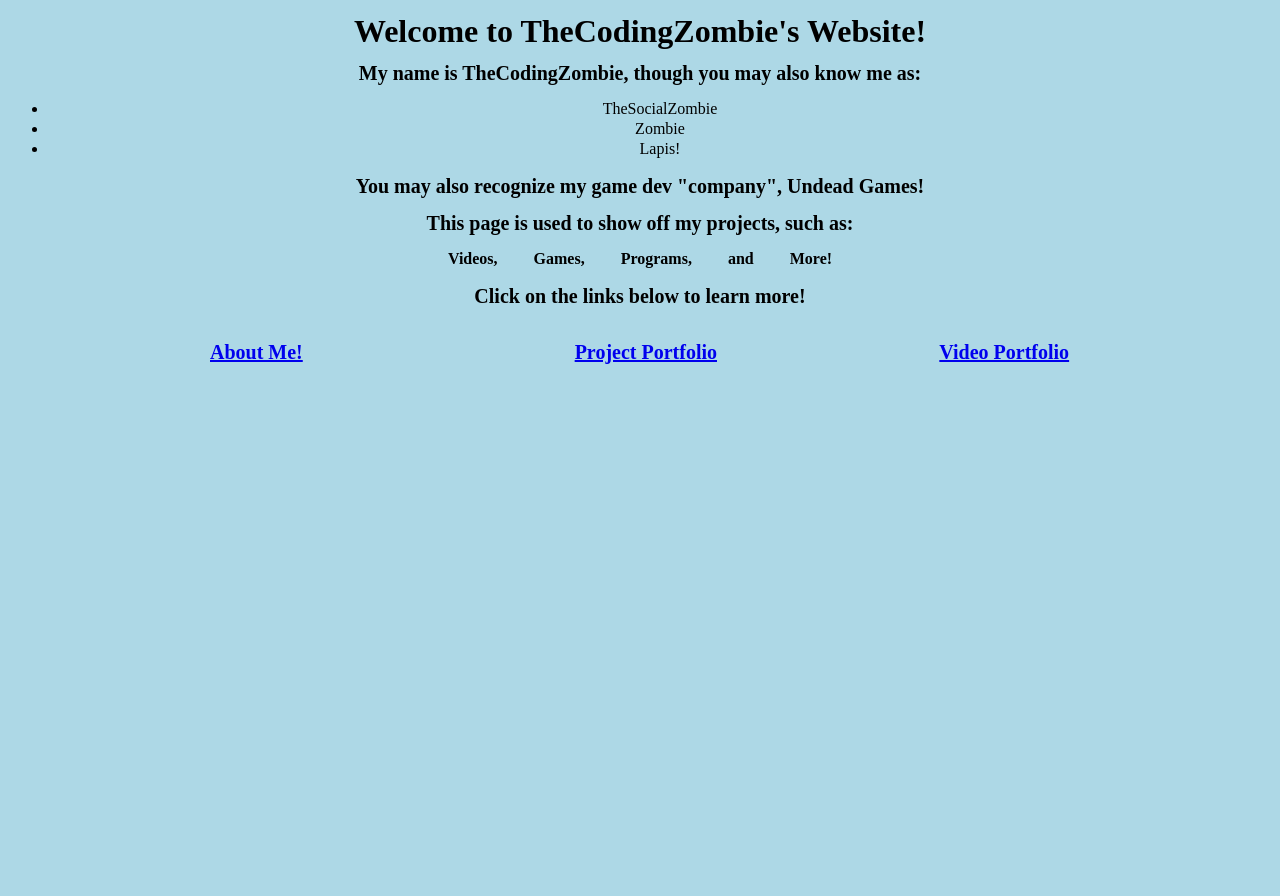
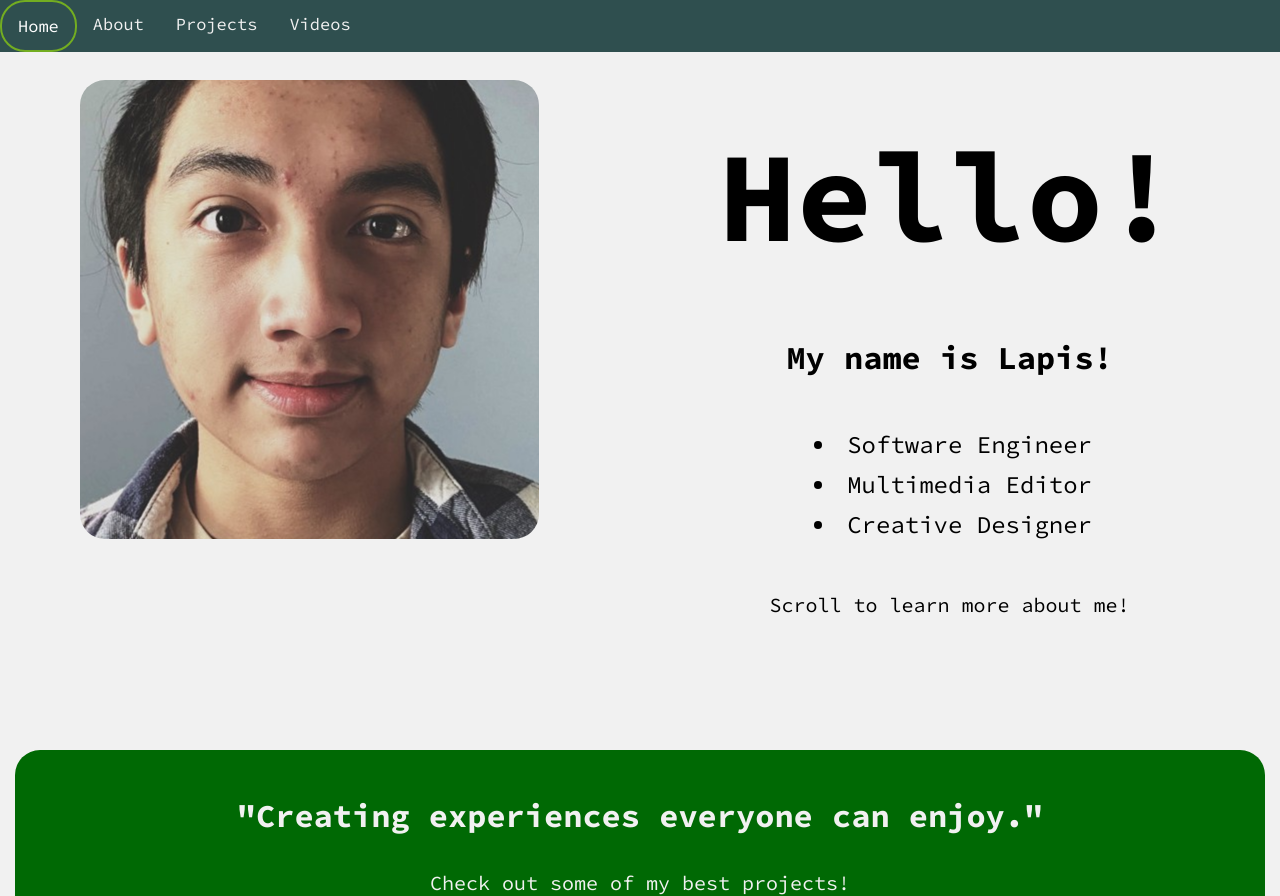
Before and after one commit to TheCodingZombie/TheCodingZombie.github.io, a plain HTML site: page index.html in a window 1280 px wide. Shown: the top 896 px of the page. Before the commit the page ends 800 px from the top, so only its background shows below. Drawn offline with Linux system fonts and the light colour scheme.

Commit message:
front page updated

```diff
--- a/index.css
+++ b/index.css
@@ -1,59 +1,235 @@
-body {
-  background-color: lightblue;
-  text-align: center;
-  font-family: "Times New Roman", Times, serif;
-  line-height: 20px;
+@font-face {
+  font-family: SourceCodePro;
+  src: url(SourceCodePro.ttf);
 }
 
-h1 {
-  font-size: 32px;
+body {
+  background-color: #f1f1f1;
+  text-align: center;
+  font-family: SourceCodePro, "Times New Roman", Times, serif;
+  line-height: 20px;
+  margin: 0;
+  width: 100%;
+  height: 100%;
 }
 
-h2 {
+img {
+  width: 100%;
+  aspect-ratio: 1/1;
+  object-fit: cover;
+  object-position: center center;
+}
+
+.headshot {
+  border-radius: 25px;
+  background-image: url(headshot.jpg);
+  background-position: center;
+  background-repeat: no-repeat;
+  width: 100%;
+  height: 100%;
+  max-width: 600px;
+  padding: 40px;
+  aspect-ratio: 1/1;
+  object-fit: cover;
+  object-position: center center;
+}
+
+.hbox {
+  display: flex;
+  justify-content: space-evenly;
+}
+
+.hbox div {
+  margin: 40px;
+  padding: 20px;
+  font-size: 30px;
+}
+
+.hbox h3 {
   font-size: 20px;
 }
 
-h3 {
-  font-size: 16px;
-  word-spacing: 32px;
+
+.hbox .headshot {
+  margin: 80px;
+  padding: 20px;
+  margin-bottom: 30px;
 }
 
-h4 {
-  font-size: 20px;
-  display: inline;
-  padding: 32px;
+.hbox img {
+  padding: 40px;
+  width: 512px;
 }
 
-a {
-  font-size: 20px;
+.hbox .vbox {
+  margin: 50px;
+  padding: 50px;
+  font-size: 30px;
+  align-items: center;
 }
 
-p {
-  font-size: 14px;
+.vbox {
+  display: flex;
+  flex-direction: column;
+  justify-content: space-evenly;
 }
 
-ul {
+.vbox div {
+  margin: 20px;
+  padding: 20px;
+  font-size: 30px;
+  align-items: center;
+}
+
+.vbox img {
+  margin: 10px;
+  padding: 20px;
+}
+
+.vbox h1 {
+  font-size: 128px;
+}
+
+.vbox h2 {
+  font-size: 32px;
+  padding-top: 30px;
+}
+
+.vbox li {
+  font-size: 24px;
+  padding: 10px;
+}
+
+.vbox p {
+  font-size: 20px;
+  word-wrap: break-word;
+}
+
+.white {
+  background-color: #f1f1f1;
+}
+
+.limegreen {
+  background-color: #73AD21;
+  color: #f1f1f1;
+}
+
+.forestgreen {
+  background-color: #006904;
+  color: #f1f1f1;
+}
+
+.aquamarine {
+  background-color: #51E088;
+  color: #f1f1f1;
+}
+
+.darkslategrey {
+  background-color: darkslategrey;
+  color: #f1f1f1;
+}
+
+.gold {
+  background-color: #E0CF51;
+}
+
+.roundedsection {
+  margin: 15px;
+  border-radius: 25px;
+}
+
+.squaresection {
+  margin: 35px;
+}
+
+.roundedborder {
+  border-radius: 25px;
+  border: 2px solid #E0CF51;
+  padding: 20px;
+}
+
+.linkbutton {
+  padding: 20px;
+  margin: 15px;
+  max-width: fit-content;
+  font-size: 24px;
+  border-radius: 25px;
+}
+
+.bottombar {
+  bottom: 0;
+  font-size: 30px;
+  display: flex;
+  justify-content: flex-start;
+}
+
+.bottombar p {
+  color: #f1f1f1;
+  text-align: center;
+  padding: 14px 16px;
+  text-decoration: none;
   font-size: 16px;
 }
 
-.boxes {
-  grid-template-rows: auto auto;
-  grid-template-columns: 1fr 1fr 1fr;
-  grid-row-gap: 20px;
-  grid-column-gap: 20px;
-  grid-auto-columns: 1fr;
-  justify-content: center;
-  align-items: center;
-  padding: 20px;
-  display: grid;
-  align-self: center;
-  margin-left: 150px;
-  margin-right: auto;
+ /* Add a black background color to the top navigation */
+.topnav {
+  background-color: darkslategrey;
+  overflow: hidden;
+  position: fixed; /* Set the navbar to fixed position */
+  top: 0; /* Position the navbar at the top of the page */
+  width: 100%; /* Full width */
 }
 
-.box {
-  flex-direction: row;
-  justify-content: flex-start;
-  align-items: flex-start;
-  display: flex;
+/* Style the links inside the navigation bar */
+.topnav a {
+  float: left;
+  display: block;
+  color: #f1f1f1;
+  text-align: center;
+  padding: 14px 16px;
+  text-decoration: none;
+  font-size: 17px;
 }
+
+/* Change the color of links on hover */
+.topnav a:hover {
+  background-color: #ddd;
+  border-radius: 25px;
+  color: black;
+}
+
+/* Add an active class to highlight the current page */
+.topnav a.active {
+  border-radius: 25px;
+  border: 2px solid #73AD21;
+  color: white;
+}
+
+/* Hide the link that should open and close the topnav on small screens */
+.topnav .icon {
+  display: none;
+}
+
+ /* When the screen is less than 600 pixels wide, hide all links, except for the first one ("Home"). Show the link that contains should open and close the topnav (.icon) */
+@media screen and (max-width: 600px) {
+  .topnav a:not(:first-child) {display: none;}
+  .topnav a.icon {
+    float: right;
+    display: block;
+  }
+}
+
+/* The "responsive" class is added to the topnav with JavaScript when the user clicks on the icon. This class makes the topnav look good on small screens (display the links vertically instead of horizontally) */
+@media screen and (max-width: 600px) {
+  .topnav.responsive {position: relative;}
+  .topnav.responsive a.icon {
+    position: absolute;
+    right: 0;
+    top: 0;
+  }
+  .topnav.responsive a {
+    float: none;
+    display: block;
+    text-align: left;
+  }
+}
--- a/index.html
+++ b/index.html
@@ -5,35 +5,65 @@
         <title>TheSocialZombie</title>
     </head>
     <body>
-        <h1>Welcome to TheCodingZombie's Website!</h1>
-        <h2>My name is TheCodingZombie, though you may also know me as:</h2>
-         <ul>
-            <li>TheSocialZombie</li>
-            <li>Zombie</li>
-            <li>Lapis!</li>
-        </ul>
-        <h2>You may also recognize my game dev "company", Undead Games!</h2>
-        <h2>This page is used to show off my projects, such as:</h2>
-        <h3>Videos,     Games,       Programs,        and More!</h3>
-        <h2>Click on the links below to learn more!</h2>
-        <div class="boxes">
-            <div class="box">
-                <a href="aboutme">
-                    <h4>About Me!</h4>
-                </a>
+         <!-- Load an icon library to show a hamburger menu (bars) on small screens -->
+        <link rel="stylesheet" href="https://cdnjs.cloudflare.com/ajax/libs/font-awesome/4.7.0/css/font-awesome.min.css">
+
+        <div class="topnav" id="myTopnav">
+            <a href="index" class="active">Home</a>
+            <a href="aboutme">About</a>
+            <a href="projects">Projects</a>
+            <a href="videos">Videos</a>
+            <a href="javascript:void(0);" class="icon" onclick="myFunction()">
+                <i class="fa fa-bars"></i>
+            </a>
+        </div>
+        <script src="index.js"></script>
+
+        <div class="hbox white">
+            <div class="headshot"></div>
+            <div class="vbox">
+                <h1>Hello!</h1>
+                <h2>My name is <strong>Lapis</strong>!</h2>
+                <ul>
+                    <li>Software Engineer</li>
+                    <li>Multimedia Editor</li>
+                    <li>Creative Designer</li>
+                </ul>
+                <p>Scroll to learn more about me!</p>
             </div>
-            <div class="box">
-                <a href="projects">
-                    <h4>Project Portfolio</h4>
-                </a>
+        </div>
 
+        <div class="vbox forestgreen roundedsection">
+            <h2>"Creating experiences everyone can enjoy."</h2>
+            <p>Check out some of my best projects!</p>
+            <div class="hbox" style="margin:0px;">
+                <div class="vbox">
+                    <h2>Rogue's War</h2>
+                    <p>A card game inspired by Kingdom Hearts and the classic card game, War.</p>
+                </div>
+                <iframe frameborder="0" src="https://itch.io/embed/3788808" width="1000" height="167"><a href="https://thesocialzombie.itch.io/rogueswar">Rogue's War</a></iframe>
             </div>
-            <div class="box">
-                <a href="videos">
-                    <h4>Video Portfolio</h4>
-                </a>
+            <div class="hbox" style="margin:0px;">
+                <iframe frameborder="0" src="https://itch.io/embed/3776666" width="1000" height="167"><a href="https://thesocialzombie.itch.io/14-days-to-loop">14 Days to Loop</a></iframe>
+                <div class="vbox">
+                    <h2>14 Days to Loop</h2>
+                    <p>A farming sim with a time-looping twist.</p>
+                </div>
+            </div>
+            <div><a href="projects" class="linkbutton limegreen">More Projects</a></div>
+        </div>
 
+        <div class="hbox gold squaresection">
+            <div class="vbox">
+                <h2>Like what you see?</h2>
+                <p>Contact me for further information!</p>
+                <div><a href="aboutme" class="linkbutton darkslategrey">Contact Me</a></div>
             </div>
+        </div>
+
+        <div class="darkslategrey bottombar">
+            <p>thesocialzombiebusiness@gmail.com</p>
+            <p>@thesocialzombi1</p>
         </div>
     </body>
 </html>
--- /dev/null
+++ b/index.js
@@ -0,0 +1,9 @@
+/* Toggle between adding and removing the "responsive" class to topnav when the user clicks on the icon */
+function myFunction() {
+  var x = document.getElementById("myTopnav");
+  if (x.className === "topnav") {
+    x.className += " responsive";
+  } else {
+    x.className = "topnav";
+  }
+}
```
Also changed, not shown: aboutme.html (+13 -0 lines), SourceCodePro.ttf (added), headshot.jpg (added).
